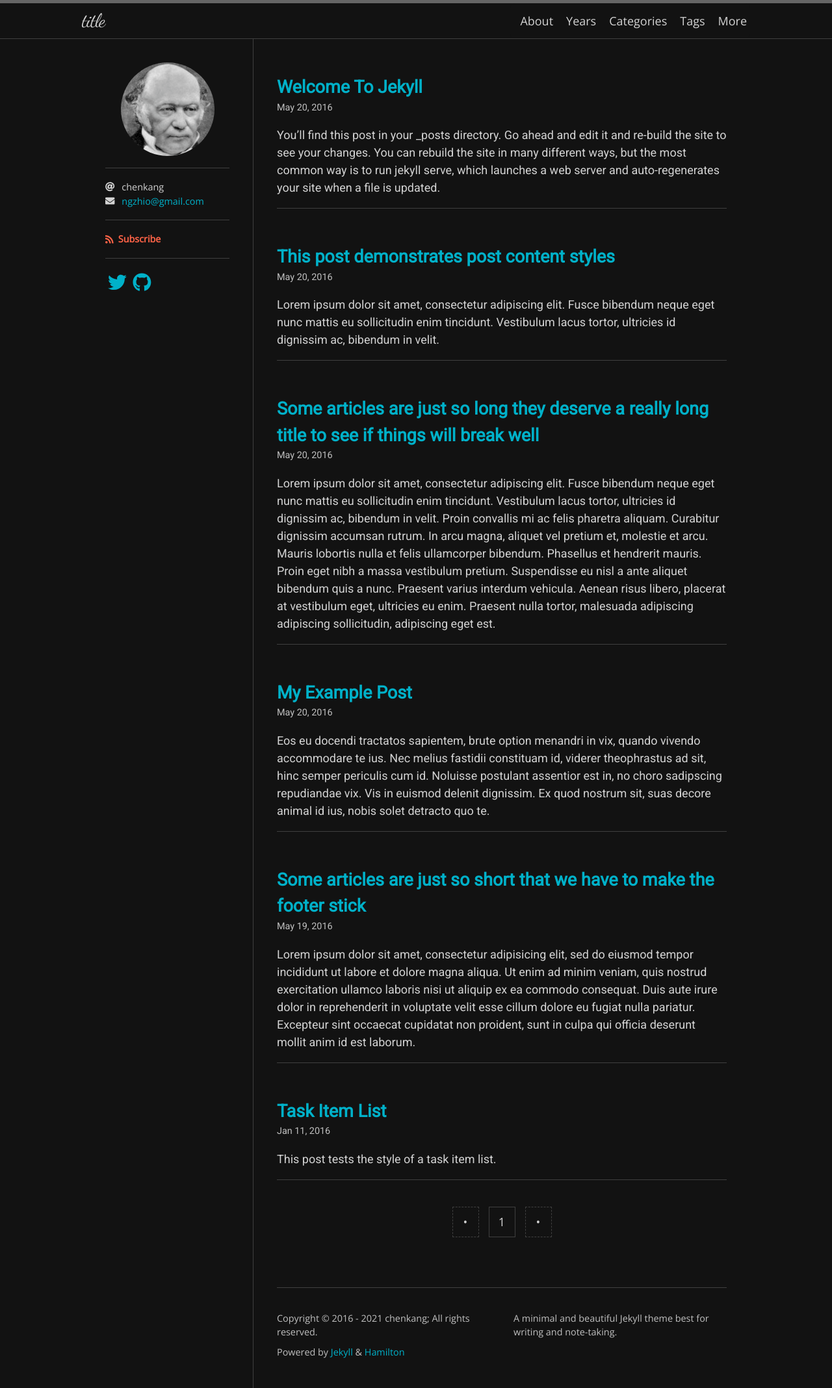
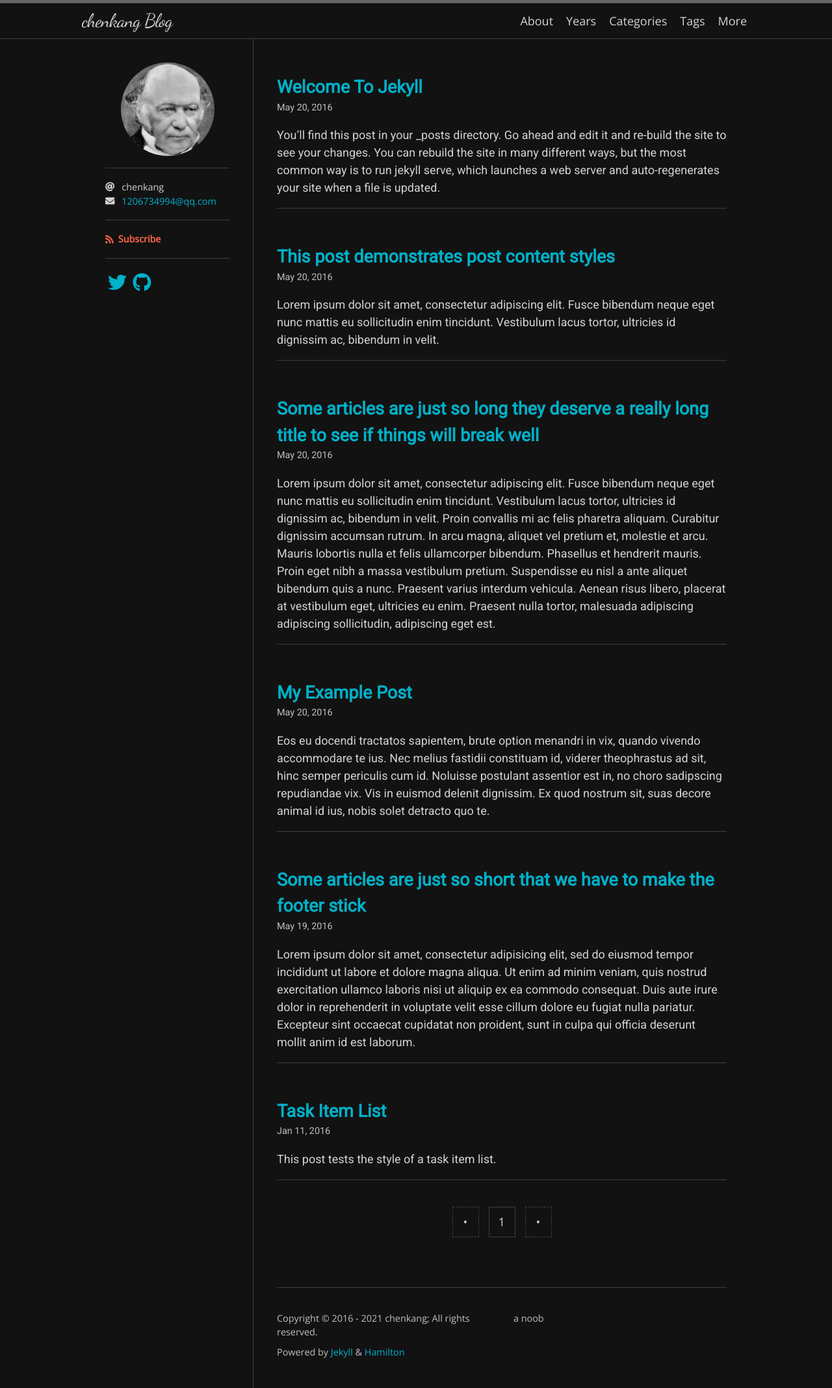
Before and after one commit to chenkang-noob/chengkang-noob.github.io, a Jekyll site: the page built from index.html, in a window 1280 px wide. Shown: the whole page at 65% size. Built offline with Jekyll 4.4.1, drawn with Linux system fonts in a browser that asks for light colours; nearby versions of some CDN libraries; some web fonts are replaced; the list of posts is cut into pages by our own code.

Commit message:
Update _config.yml

```diff
--- a/_config.yml
+++ b/_config.yml
@@ -1,8 +1,8 @@
-title: title
-description: A minimal and beautiful Jekyll theme best for writing and note-taking.
+title: chenkang Blog
+description: a noob
 author: chenkang
 avatar: /logo.png
-email: ngzhio@gmail.com
+email: 1206734994@qq.com
 
 plugins:
   - jekyll-seo-tag
@@ -34,10 +34,8 @@ twitter:
   card: summary
 logo: logo.png
 social:
-  name: Shangzhi Huang
+  name: chenkang
   links:
-    - https://twitter.com/ngzhio
-    - https://www.facebook.com/ngzhio
-    - https://github.com/ngzhio
+    - https://github.com/chenkang-noob
 google_site_verification: u4WXQl0Eu66rsQo2kRdCNx
-lang: en
+lang: cn
```
